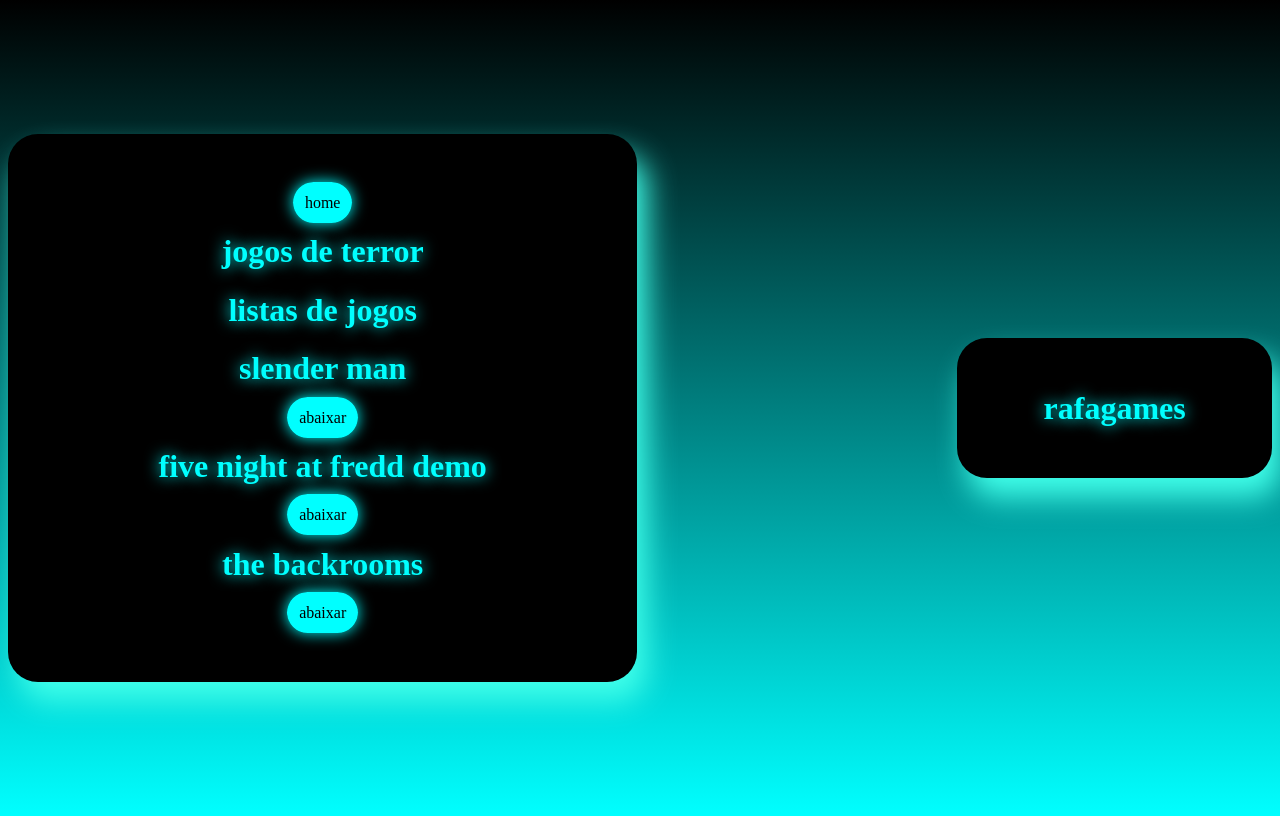
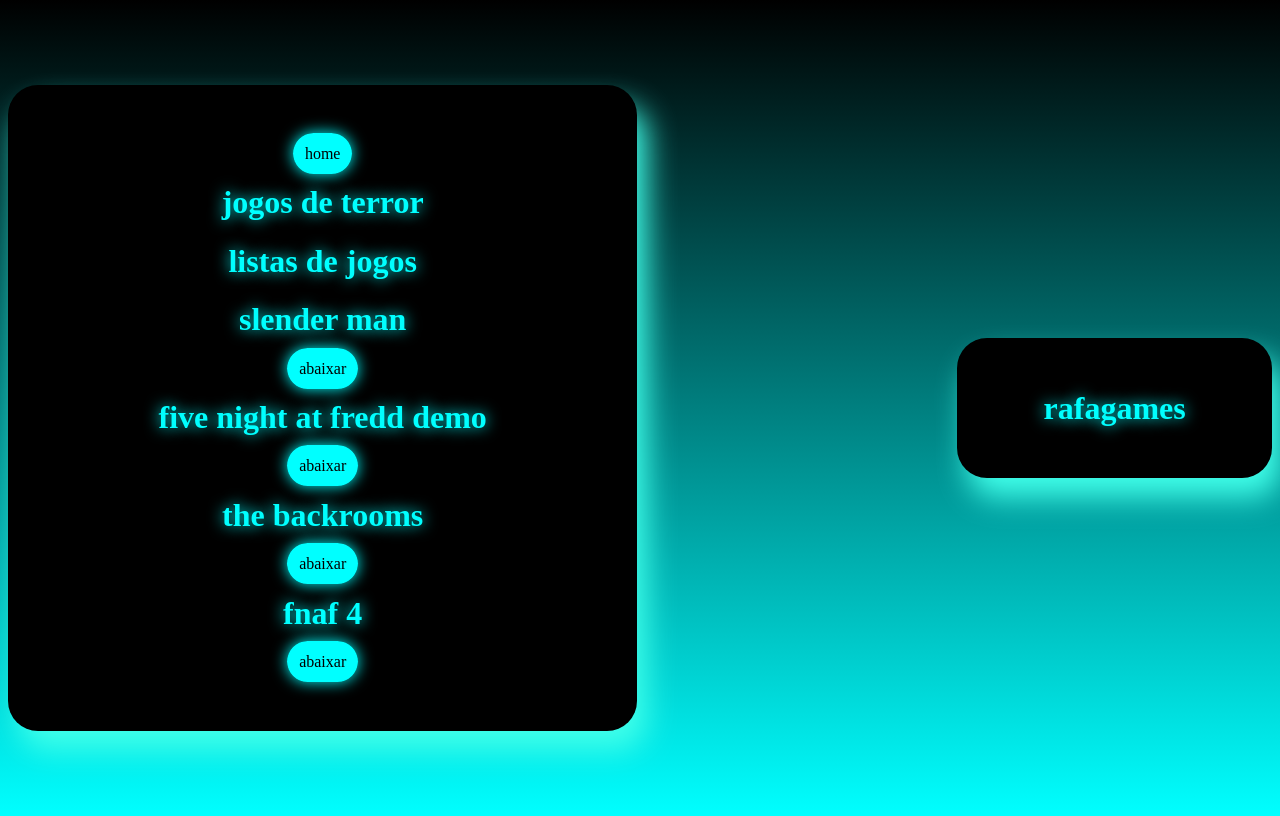
Before and after one commit to rafa68reidelas-glitch/rafagames, a plain HTML site: page terror.html in a window 1280 px wide. Drawn offline with Linux system fonts and the light colour scheme.

Commit message:
Add files via upload

```diff
--- a/terror.html
+++ b/terror.html
@@ -106,6 +106,8 @@
             <a href="https://www.mediafire.com/file/2gpr39dxf5g1w8f/FiveNightsDEMO_INSTALL.zip/file"class="five">abaixar</a>
             <h1>the backrooms</h1>
             <a href="https://www.mediafire.com/file/vs7xquv83bhc61z/The_Backrooms_Game_Windows_64bit.zip/file"class="baixar">abaixar</a>
+            <h1>fnaf 4</h1>
+            <a href="https://drive.google.com/file/d/13vvVSVhAz92ZduoIW5-NdbTe5eBnFafb/view?usp=sharing"class="baixar">abaixar</a>
 
         </div>
     </body>
```
